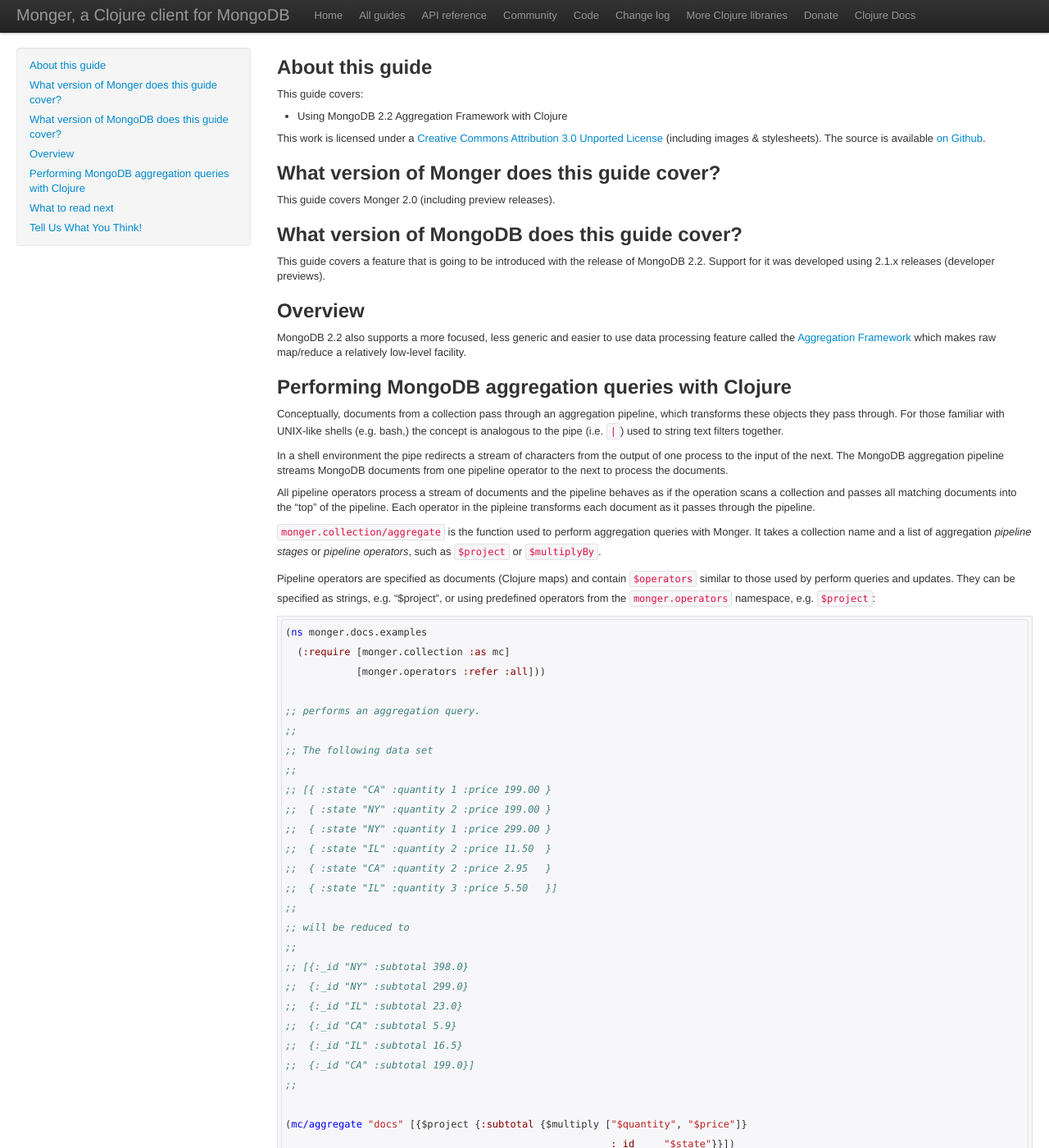
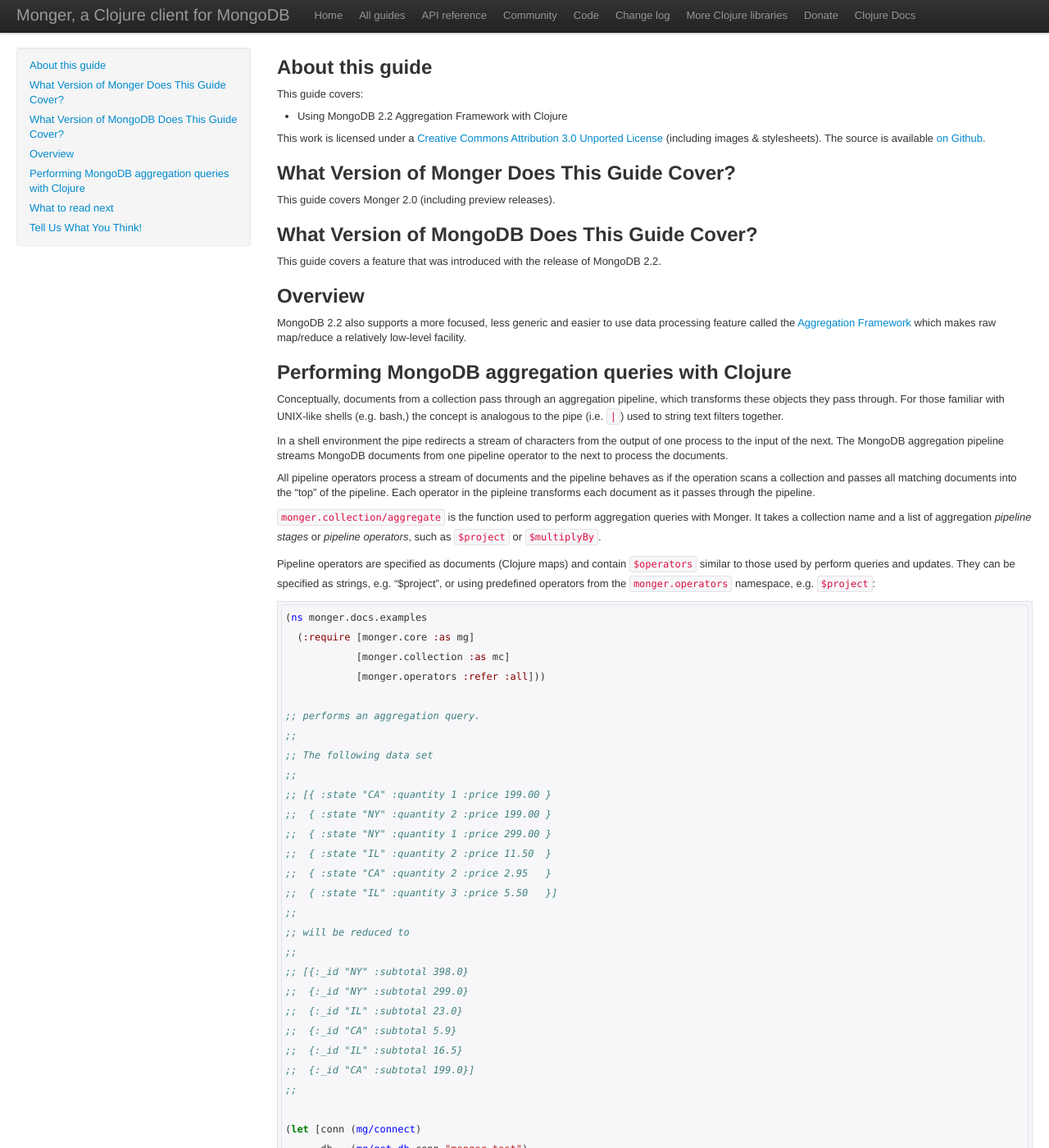
Before and after one commit to clojurewerkz/monger.docs, a Jekyll site: the page built from articles/aggregation.md, in a window 1280 px wide and 1400 px high. Shown: the whole window at 82% size. Built offline with Jekyll 4.4.1, drawn with Linux system fonts in a browser that asks for light colours; some web fonts are replaced; comment, search, counter and statistics services are not loaded; some of the changed text lies outside the part shown.

Commit message:
Port Aggregation guide

````diff
--- a/articles/aggregation.md
+++ b/articles/aggregation.md
@@ -13,43 +13,57 @@
 This work is licensed under a <a rel="license" href="http://creativecommons.org/licenses/by/3.0/">Creative Commons Attribution 3.0 Unported License</a> (including images & stylesheets). The source is available [on Github](https://github.com/clojurewerkz/monger.docs).
 
 
-## What version of Monger does this guide cover?
+## What Version of Monger Does This Guide Cover?
 
 This guide covers Monger 2.0 (including preview releases).
 
 
-## What version of MongoDB does this guide cover?
+## What Version of MongoDB Does This Guide Cover?
 
-This guide covers a feature that is going to be introduced with the release of MongoDB 2.2. Support for it was developed using
-2.1.x releases (developer previews).
+This guide covers a feature that was introduced with the release of
+MongoDB 2.2.
 
 
 ## Overview
 
-MongoDB 2.2 also supports a more focused, less generic and easier to use data processing feature called the [Aggregation Framework](/articles/aggregation.html) which
-makes raw map/reduce a relatively low-level facility.
+MongoDB 2.2 also supports a more focused, less generic and easier to
+use data processing feature called the [Aggregation
+Framework](/articles/aggregation.html) which makes raw map/reduce a
+relatively low-level facility.
 
 
 ## Performing MongoDB aggregation queries with Clojure
 
-Conceptually, documents from a collection pass through an aggregation pipeline, which transforms these objects they pass through. For those familiar with UNIX-like shells
-(e.g. bash,) the concept is analogous to the pipe (i.e. `|`) used to string text filters together.
+Conceptually, documents from a collection pass through an aggregation
+pipeline, which transforms these objects they pass through. For those
+familiar with UNIX-like shells (e.g. bash,) the concept is analogous
+to the pipe (i.e. `|`) used to string text filters together.
 
-In a shell environment the pipe redirects a stream of characters from the output of one process to the input of the next. The MongoDB aggregation pipeline streams MongoDB
-documents from one pipeline operator to the next to process the documents.
+In a shell environment the pipe redirects a stream of characters from
+the output of one process to the input of the next. The MongoDB
+aggregation pipeline streams MongoDB documents from one pipeline
+operator to the next to process the documents.
 
-All pipeline operators process a stream of documents and the pipeline behaves as if the operation scans a collection and passes all matching documents into the “top” of
-the pipeline. Each operator in the pipleine transforms each document as it passes through the pipeline.
+All pipeline operators process a stream of documents and the pipeline
+behaves as if the operation scans a collection and passes all matching
+documents into the “top” of the pipeline. Each operator in the
+pipleine transforms each document as it passes through the pipeline.
 
-`monger.collection/aggregate` is the function used to perform aggregation queries with Monger. It takes a collection name and a list of aggregation
-*pipeline stages* or *pipeline operators*, such as `$project` or `$multiplyBy`.
+`monger.collection/aggregate` is the function used to perform
+aggregation queries with Monger. It takes a collection name and a list
+of aggregation *pipeline stages* or *pipeline operators*, such as
+`$project` or `$multiplyBy`.
 
-Pipeline operators are specified as documents (Clojure maps) and contain `$operators` similar to those used by perform queries and updates. They can be specified
-as strings, e.g. "$project", or using predefined operators from the `monger.operators` namespace, e.g. `$project`:
+Pipeline operators are specified as documents (Clojure maps) and
+contain `$operators` similar to those used by perform queries and
+updates. They can be specified as strings, e.g. "$project", or using
+predefined operators from the `monger.operators` namespace,
+e.g. `$project`:
 
 ``` clojure
 (ns monger.docs.examples
-  (:require [monger.collection :as mc]
+  (:require [monger.core :as mg]
+            [monger.collection :as mc]
             [monger.operators :refer :all]))
 
 ;; performs an aggregation query.
@@ -73,15 +87,19 @@
 ;;  {:_id "CA" :subtotal 199.0}]
 ;;
 
-(mc/aggregate "docs" [{$project {:subtotal {$multiply ["$quantity", "$price"]}
-                                                       :_id     "$state"}}])
+(let [conn (mg/connect)
+      db   (mg/get-db conn "monger-test")
+      coll "docs"]
+  (mc/aggregate db coll [{$project {:subtotal {$multiply ["$quantity", "$price"]}
+                                                         :_id     "$state"}}])
 
-;; alternative version, does not use predefined monger.operators/$project and monger.operators/$multiply operators
-(mc/aggregate "docs" [{"$project" {:subtotal {"$multiply" ["$quantity", "$price"]}
-                                                          :_id     "$state"}}])
+  ;; alternative version, does not use predefined monger.operators/$project and monger.operators/$multiply operators
+  (mc/aggregate db coll [{"$project" {:subtotal {"$multiply" ["$quantity", "$price"]}
+                                                            :_id     "$state"}}]))
 ```
 
-Unlike Map/Reduce operators, aggregation queries are always returned "inline" (as a value by `monger.collection/aggregate`).
+Unlike Map/Reduce operators, aggregation queries are always returned
+"inline" (as a value by `monger.collection/aggregate`).
 
 
 ## What to read next
````
